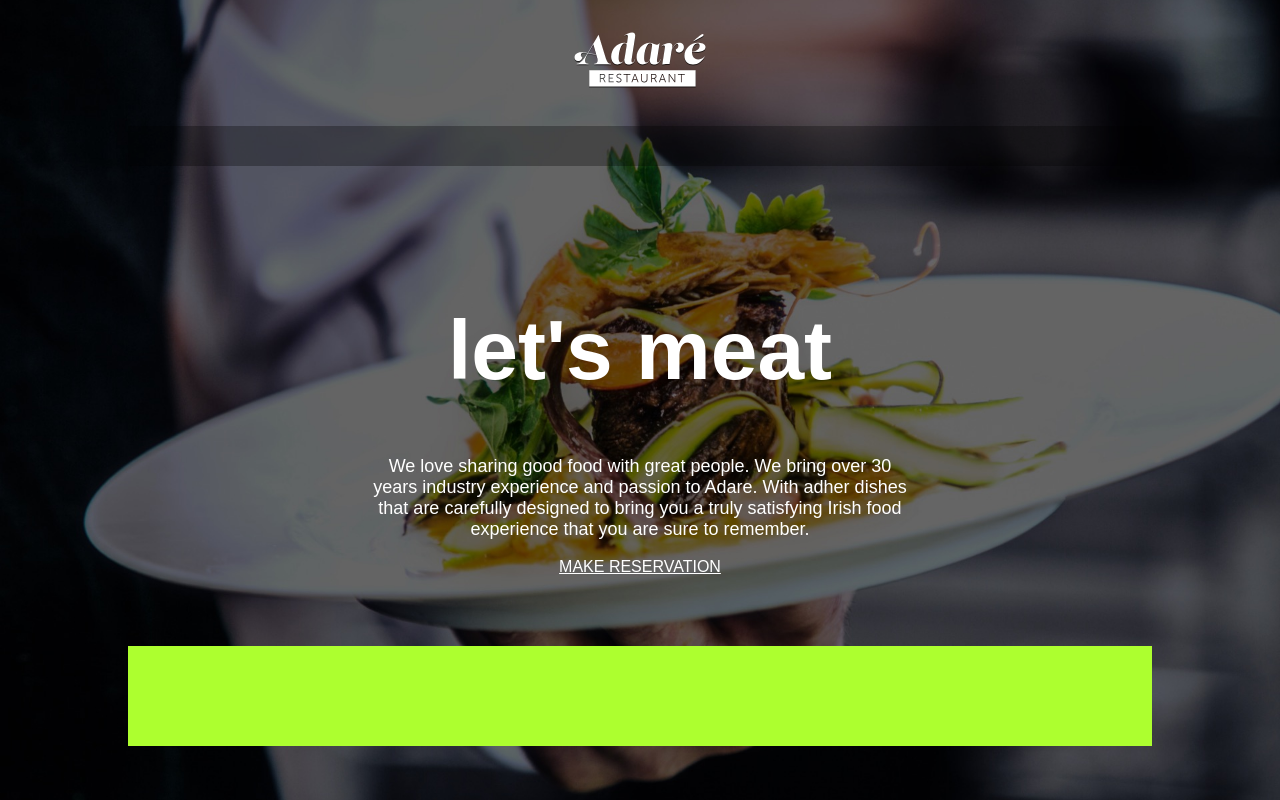
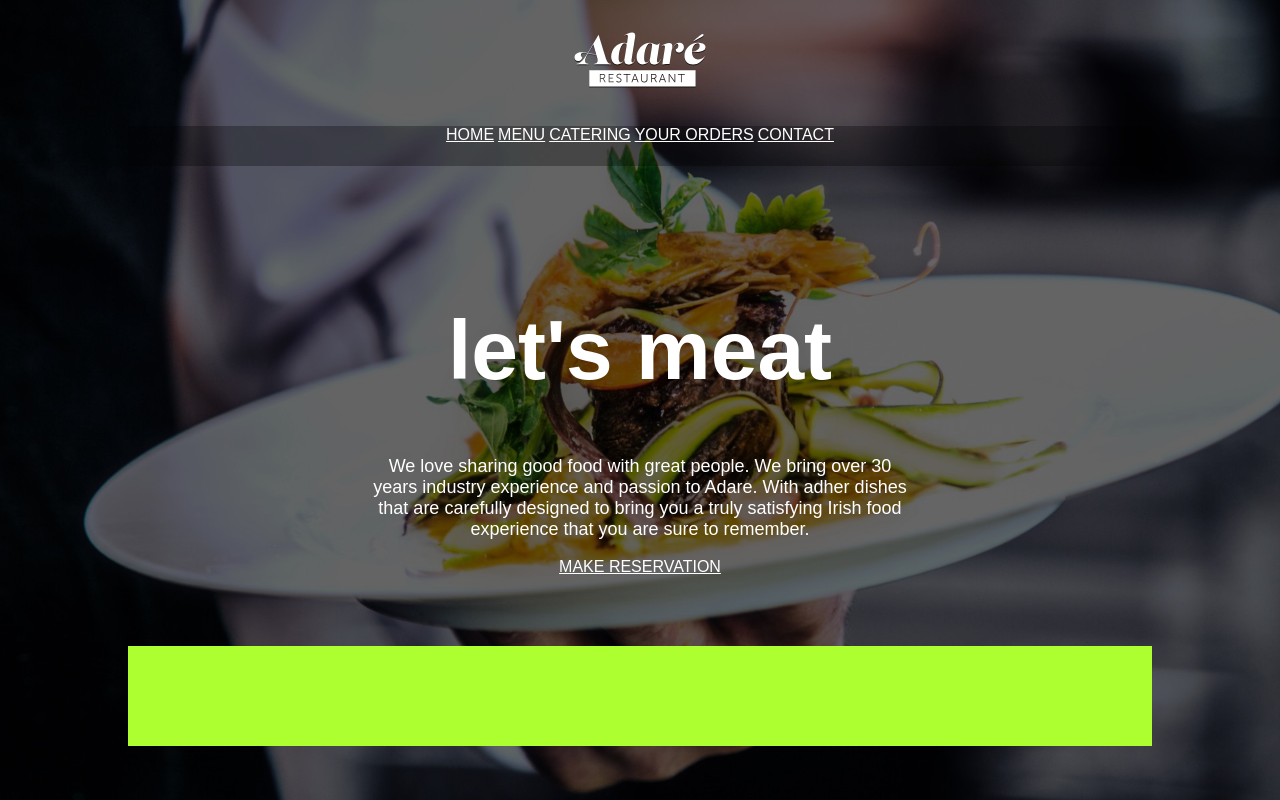
Before and after one commit to nandhirajan/html-css-restaurant-website, a plain HTML site: page index.html in a window 1280 px wide. Drawn offline with Linux system fonts and the light colour scheme.

Commit message:
Adding simple navigation

```diff
--- a/index.html
+++ b/index.html
@@ -16,7 +16,11 @@
         </header>
 
         <nav>
-
+            <a href="#">HOME</a>
+            <a href="#">MENU</a>
+            <a href="#">CATERING</a>
+            <a href="#">YOUR ORDERS</a>
+            <a href="#">CONTACT</a>
         </nav>
 
         <main>
--- a/style.css
+++ b/style.css
@@ -24,6 +24,7 @@ header {
 nav {
     background-color:rgba(0,0,0,0.3);
     height:40px;
+    text-align:center;
 }
 
 main {
```
